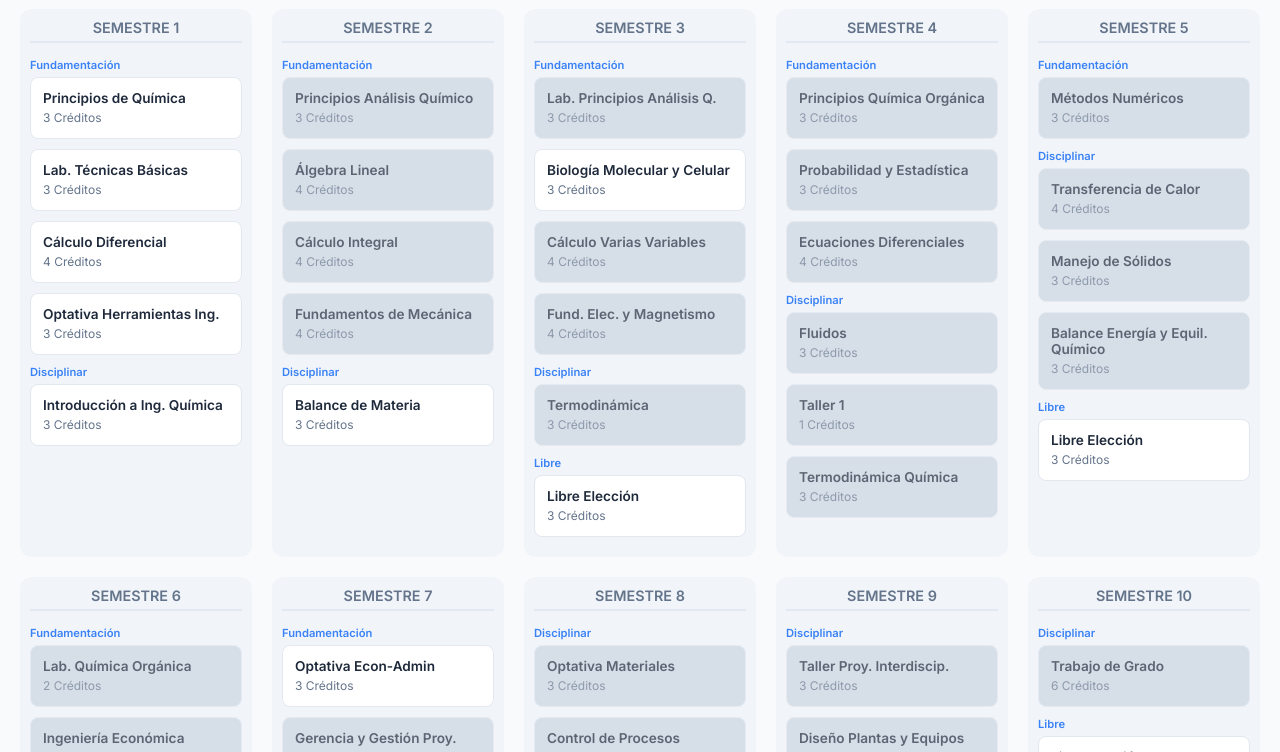
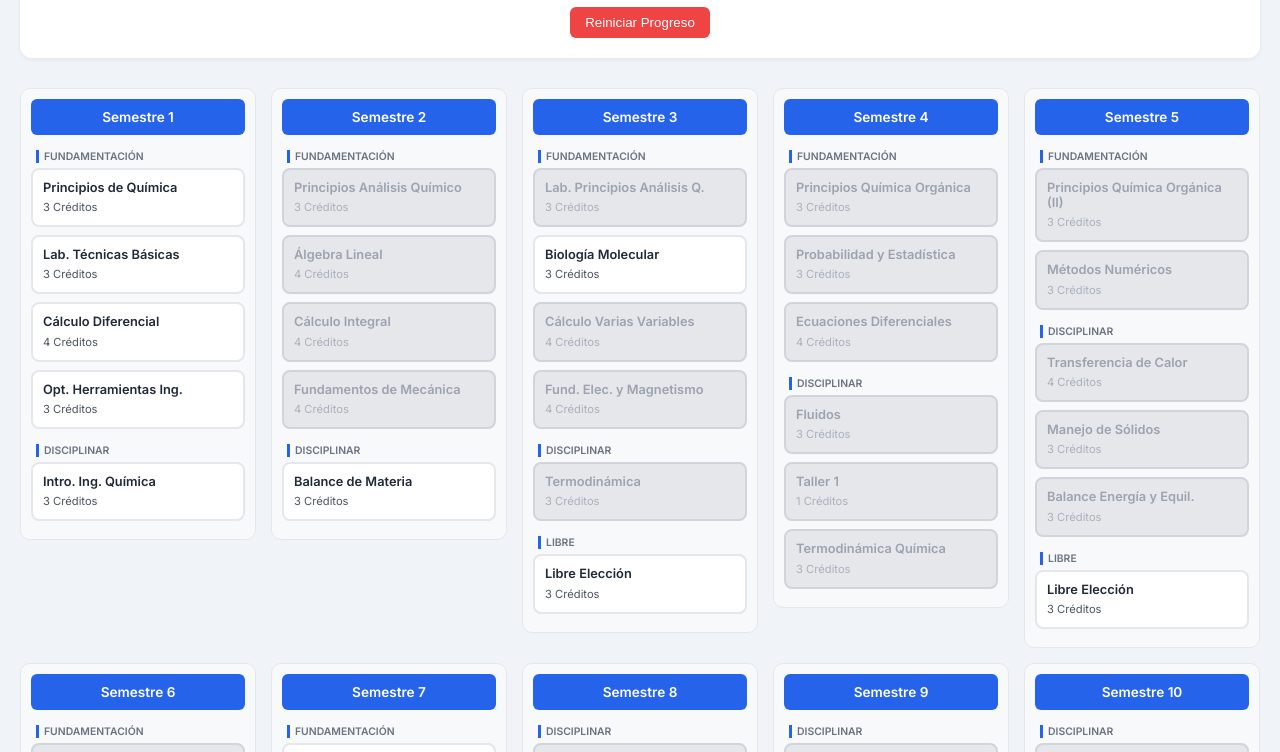
Before and after one commit to Saerling/Malla-ingenieria-quimica, a plain HTML site: page index.html in a window 1280 px wide. Shown: the part 194-946 px from the top of the page. Drawn offline with Linux system fonts and the light colour scheme.

Commit message:
Update index3.html
Updated the title and styles for the interactive curriculum. Adjusted the layout and improved the tooltip functionality.

```diff
--- a/index.html
+++ b/index.html
@@ -3,18 +3,18 @@
 <head>
     <meta charset="UTF-8">
     <meta name="viewport" content="width=device-width, initial-scale=1.0">
-    <title>Malla Interactiva - Ingeniería Química</title>
-    <link href="https://fonts.googleapis.com/css2?family=Inter:wght@300;400;600&display=swap" rel="stylesheet">
+    <title>Malla Curricular - Ingeniería Química</title>
+    <link href="https://fonts.googleapis.com/css2?family=Inter:wght@400;600&display=swap" rel="stylesheet">
     <style>
         :root {
-            --bg-color: #f8fafc;
+            --bg-color: #f0f4f8;
             --card-bg: #ffffff;
-            --primary: #3b82f6;
-            --success: #10b981;
-            --locked: #cbd5e1;
-            --text-main: #1e293b;
-            --text-muted: #64748b;
-            --border: #e2e8f0;
+            --primary: #2563eb;
+            --success: #059669;
+            --locked: #d1d5db;
+            --text-main: #1f2937;
+            --text-muted: #6b7280;
+            --border: #e5e7eb;
         }
 
         body {
@@ -28,300 +28,295 @@
         header {
             text-align: center;
             margin-bottom: 30px;
+            background: white;
+            padding: 20px;
+            border-radius: 12px;
+            box-shadow: 0 2px 4px rgba(0,0,0,0.05);
         }
 
-        h1 { font-weight: 600; color: var(--primary); }
+        .stats {
+            display: flex;
+            justify-content: center;
+            gap: 20px;
+            margin-top: 10px;
+            font-weight: 600;
+        }
 
-        /* Contenedor de la Malla */
+        .stat-item { padding: 5px 15px; border-radius: 20px; background: #e0e7ff; color: var(--primary); font-size: 0.9rem; }
+
         .malla-container {
             display: grid;
-            grid-template-columns: repeat(5, 1fr); /* 5 columnas para 10 semestres */
-            gap: 20px;
-            overflow-x: auto;
-            padding-bottom: 50px;
+            grid-template-columns: repeat(5, 1fr);
+            gap: 15px;
+            align-items: start;
         }
 
-        /* Columnas de Semestres */
         .semestre-col {
-            min-width: 200px;
-            background: rgba(226, 232, 240, 0.3);
+            background: rgba(255,255,255,0.5);
             padding: 10px;
-            border-radius: 12px;
+            border-radius: 10px;
+            border: 1px solid var(--border);
         }
 
         .semestre-title {
-            font-size: 0.9rem;
-            font-weight: 600;
-            text-transform: uppercase;
+            font-size: 0.85rem;
+            font-weight: 700;
+            text-align: center;
+            padding: 10px;
+            background: var(--primary);
+            color: white;
+            border-radius: 6px;
             margin-bottom: 15px;
-            color: var(--text-muted);
-            text-align: center;
-            border-bottom: 2px solid var(--border);
-            padding-bottom: 5px;
         }
 
-        /* Tarjetas de Materia */
+        .category-label {
+            font-size: 0.65rem;
+            font-weight: 800;
+            color: var(--text-muted);
+            text-transform: uppercase;
+            margin: 15px 0 5px 5px;
+            display: block;
+            border-left: 3px solid var(--primary);
+            padding-left: 5px;
+        }
+
         .materia {
             background: var(--card-bg);
-            border: 1px solid var(--border);
+            border: 2px solid var(--border);
             border-radius: 8px;
-            padding: 12px;
-            margin-bottom: 10px;
+            padding: 10px;
+            margin-bottom: 8px;
             cursor: pointer;
             transition: all 0.2s ease;
             position: relative;
-            user-select: none;
         }
 
         .materia:hover:not(.locked) {
+            border-color: var(--primary);
             transform: translateY(-2px);
-            box-shadow: 0 4px 6px -1px rgba(0, 0, 0, 0.1);
         }
 
         .materia.approved {
             background-color: var(--success);
+            border-color: #047857;
             color: white;
-            border-color: #059669;
         }
 
         .materia.locked {
-            background-color: var(--locked);
+            background-color: #e5e7eb;
+            border-color: #d1d5db;
+            color: #9ca3af;
             cursor: not-allowed;
-            opacity: 0.7;
         }
 
-        .materia-name {
-            font-size: 0.85rem;
-            font-weight: 600;
-            display: block;
+        .materia-name { font-size: 0.8rem; font-weight: 600; display: block; line-height: 1.2; }
+        .materia-credits { font-size: 0.7rem; opacity: 0.8; }
+
+        /* Tooltip mejorado */
+        [data-tooltip]:hover::after {
+            content: attr(data-tooltip);
+            position: absolute;
+            bottom: 105%;
+            left: 50%;
+            transform: translateX(-50%);
+            background: #1f2937;
+            color: white;
+            padding: 8px;
+            border-radius: 6px;
+            font-size: 0.7rem;
+            z-index: 100;
+            width: 140px;
+            text-align: center;
+            box-shadow: 0 4px 6px rgba(0,0,0,0.1);
         }
 
-        .materia-credits {
-            font-size: 0.75rem;
-            color: var(--text-muted);
+        button.reset-btn {
+            background: #ef4444;
+            color: white;
+            border: none;
+            padding: 8px 15px;
+            border-radius: 6px;
+            cursor: pointer;
+            margin-top: 10px;
         }
 
-        .approved .materia-credits { color: #d1fae5; }
-
-        /* Tooltip */
-        .materia::after {
-            content: attr(data-tooltip);
-            position: absolute;
-            bottom: 100%;
-            left: 50%;
-            transform: translateX(-50%);
-            background: #334155;
-            color: white;
-            padding: 5px 10px;
-            border-radius: 4px;
-            font-size: 0.7rem;
-            white-space: pre-wrap;
-            width: 150px;
-            visibility: hidden;
-            opacity: 0;
-            transition: opacity 0.2s;
-            z-index: 10;
-            pointer-events: none;
-            text-align: center;
-        }
-
-        .materia:hover::after {
-            visibility: visible;
-            opacity: 1;
-        }
-
-        .category-label {
-            font-size: 0.7rem;
-            font-weight: bold;
-            color: var(--primary);
-            margin: 10px 0 5px 0;
-            display: block;
-        }
-
-        @media (max-width: 1200px) {
-            .malla-container { grid-template-columns: repeat(2, 1fr); }
-        }
+        @media (max-width: 1000px) { .malla-container { grid-template-columns: repeat(2, 1fr); } }
+        @media (max-width: 600px) { .malla-container { grid-template-columns: 1fr; } }
     </style>
 </head>
 <body>
 
 <header>
-    <h1>Malla Curricular: Ingeniería Química</h1>
-    <p>Haz clic en una materia para marcarla como aprobada.</p>
-    <button onclick="resetProgreso()" style="padding: 8px 16px; cursor:pointer;">Reiniciar Progreso</button>
+    <h1>Malla Curricular Interactiva</h1>
+    <h3>Ingeniería Química</h3>
+    <div class="stats">
+        <div class="stat-item" id="total-creds">Total Créditos: 0</div>
+        <div class="stat-item" id="disc-creds">Créditos Disciplinares: 0</div>
+    </div>
+    <button class="reset-btn" onclick="resetProgreso()">Reiniciar Progreso</button>
 </header>
 
-<div class="malla-container" id="malla">
-    </div>
+<div class="malla-container" id="malla"></div>
 
 <script>
-    // Estructura de la Malla
     const data = [
-        {
-            semestre: 1,
-            materias: [
+        { sem: 1, mat: [
             { id: "A", name: "Principios de Química", cred: 3, req: [], cat: "Fundamentación" },
-                { id: "LAB_TB", name: "Lab. Técnicas Básicas", cred: 3, req: [], cat: "Fundamentación" },
+            { id: "LTB", name: "Lab. Técnicas Básicas", cred: 3, req: [], cat: "Fundamentación" },
             { id: "B", name: "Cálculo Diferencial", cred: 4, req: [], cat: "Fundamentación" },
-                { id: "OPT_H", name: "Optativa Herramientas Ing.", cred: 3, req: [], cat: "Fundamentación" },
-                { id: "INTRO_IQ", name: "Introducción a Ing. Química", cred: 3, req: [], cat: "Disciplinar" }
-            ]
-        },
-        {
-            semestre: 2,
-            materias: [
-                { id: "ANA_Q", name: "Principios Análisis Químico", cred: 3, req: ["A"], cat: "Fundamentación" },
+            { id: "OHI", name: "Opt. Herramientas Ing.", cred: 3, req: [], cat: "Fundamentación" },
+            { id: "IIQ", name: "Intro. Ing. Química", cred: 3, req: [], cat: "Disciplinar" }
+        ]},
+        { sem: 2, mat: [
+            { id: "PAQ", name: "Principios Análisis Químico", cred: 3, req: ["A"], cat: "Fundamentación" },
             { id: "C", name: "Álgebra Lineal", cred: 4, req: ["B"], cat: "Fundamentación" },
             { id: "D", name: "Cálculo Integral", cred: 4, req: ["B"], cat: "Fundamentación" },
             { id: "E", name: "Fundamentos de Mecánica", cred: 4, req: ["B"], cat: "Fundamentación" },
             { id: "LL", name: "Balance de Materia", cred: 3, req: [], cat: "Disciplinar" }
-            ]
-        },
-        {
-            semestre: 3,
-            materias: [
-                { id: "LAB_ANA", name: "Lab. Principios Análisis Q.", cred: 3, req: ["A"], cat: "Fundamentación" },
-                { id: "BIO", name: "Biología Molecular y Celular", cred: 3, req: [], cat: "Fundamentación" },
+        ]},
+        { sem: 3, mat: [
+            { id: "LPAQ", name: "Lab. Principios Análisis Q.", cred: 3, req: ["A"], cat: "Fundamentación" },
+            { id: "BIO", name: "Biología Molecular", cred: 3, req: [], cat: "Fundamentación" },
             { id: "F", name: "Cálculo Varias Variables", cred: 4, req: ["C", "D"], cat: "Fundamentación" },
-                { id: "FIS_EM", name: "Fund. Elec. y Magnetismo", cred: 4, req: ["D", "E"], cat: "Fundamentación" },
+            { id: "FEM", name: "Fund. Elec. y Magnetismo", cred: 4, req: ["D", "E"], cat: "Fundamentación" },
             { id: "G", name: "Termodinámica", cred: 3, req: ["LL"], cat: "Disciplinar" },
-                { id: "LIB_1", name: "Libre Elección", cred: 3, req: [], cat: "Libre" }
-            ]
-        },
-        {
-            semestre: 4,
-            materias: [
-                { id: "Q_ORG", name: "Principios Química Orgánica", cred: 3, req: ["A"], cat: "Fundamentación" },
-                { id: "PROBA", name: "Probabilidad y Estadística", cred: 3, req: ["B"], cat: "Fundamentación" },
+            { id: "L1", name: "Libre Elección", cred: 3, req: [], cat: "Libre" }
+        ]},
+        { sem: 4, mat: [
+            { id: "QO", name: "Principios Química Orgánica", cred: 3, req: ["A"], cat: "Fundamentación" },
+            { id: "PROB", name: "Probabilidad y Estadística", cred: 3, req: ["B"], cat: "Fundamentación" },
             { id: "H", name: "Ecuaciones Diferenciales", cred: 4, req: ["C", "D"], cat: "Fundamentación" },
             { id: "KK", name: "Fluidos", cred: 3, req: ["E", "G"], cat: "Disciplinar" },
-                { id: "TALLER1", name: "Taller 1", cred: 1, req: ["F", "G"], cat: "Disciplinar" },
+            { id: "T1", name: "Taller 1", cred: 1, req: ["F", "G"], cat: "Disciplinar" },
             { id: "HH", name: "Termodinámica Química", cred: 3, req: ["F", "G"], cat: "Disciplinar" }
-            ]
-        },
-        {
-            semestre: 5,
-            materias: [
+        ]},
+        { sem: 5, mat: [
+            { id: "QO2", name: "Principios Química Orgánica (II)", cred: 3, req: ["A"], cat: "Fundamentación" },
             { id: "J", name: "Métodos Numéricos", cred: 3, req: ["H"], cat: "Fundamentación" },
             { id: "K", name: "Transferencia de Calor", cred: 4, req: ["G", "H"], cat: "Disciplinar" },
             { id: "JJ", name: "Manejo de Sólidos", cred: 3, req: ["KK"], cat: "Disciplinar" },
-                { id: "L", name: "Balance Energía y Equil. Químico", cred: 3, req: ["HH"], cat: "Disciplinar" },
-                { id: "LIB_2", name: "Libre Elección", cred: 3, req: [], cat: "Libre" }
-            ]
-        },
-        {
-            semestre: 6,
-            materias: [
-                { id: "LAB_ORG", name: "Lab. Química Orgánica", cred: 2, req: ["A"], cat: "Fundamentación" },
+            { id: "L", name: "Balance Energía y Equil.", cred: 3, req: ["HH"], cat: "Disciplinar" },
+            { id: "L2", name: "Libre Elección", cred: 3, req: [], cat: "Libre" }
+        ]},
+        { sem: 6, mat: [
+            { id: "LQO", name: "Lab. Química Orgánica", cred: 2, req: ["A"], cat: "Fundamentación" },
             { id: "UU", name: "Ingeniería Económica", cred: 3, req: ["D"], cat: "Fundamentación" },
             { id: "M", name: "Transferencia de Masa", cred: 3, req: ["H"], cat: "Disciplinar" },
-                { id: "TALLER2", name: "Taller 2", cred: 1, req: ["H"], cat: "Disciplinar" },
-                { id: "LAB_TERM", name: "Lab. Propiedades Termo/Transp", cred: 3, req: ["L"], cat: "Disciplinar" },
-                { id: "OPT_T", name: "Optativa de Termodinámica", cred: 3, req: ["L"], cat: "Disciplinar" },
-                { id: "LIB_3", name: "Libre Elección", cred: 3, req: [], cat: "Libre" }
-            ]
-        },
-        {
-            semestre: 7,
-            materias: [
-                { id: "OPT_ADM", name: "Optativa Econ-Admin", cred: 3, req: [], cat: "Fundamentación" },
-                { id: "GERENCIA", name: "Gerencia y Gestión Proy.", cred: 3, req: ["UU"], cat: "Fundamentación" },
-                { id: "O", name: "Operaciones de Separación", cred: 3, req: ["M", "L"], cat: "Disciplinar" },
-                { id: "LAB_FST", name: "Lab. Fluidos, Sol. y Transf.", cred: 3, req: ["K"], cat: "Disciplinar" },
-                { id: "N", name: "Ingeniería Reacciones Quím.", cred: 3, req: ["L"], cat: "Disciplinar" },
-                { id: "LIB_4", name: "Libre Elección", cred: 3, req: [], cat: "Libre" }
-            ]
-        },
-        {
-            semestre: 8,
-            materias: [
-                { id: "OPT_MAT", name: "Optativa Materiales", cred: 3, req: ["C_108"], cat: "Disciplinar" },
+            { id: "T2", name: "Taller 2", cred: 1, req: ["H"], cat: "Disciplinar" },
+            { id: "LPT", name: "Lab. Propiedades Termo.", cred: 3, req: ["L"], cat: "Disciplinar" },
+            { id: "OT", name: "Optativa Termodinámica", cred: 3, req: ["L"], cat: "Disciplinar" },
+            { id: "L3", name: "Libre Elección", cred: 3, req: [], cat: "Libre" }
+        ]},
+        { sem: 7, mat: [
+            { id: "OEA", name: "Optativa Econ-Admin", cred: 3, req: [], cat: "Fundamentación" },
+            { id: "GGP", name: "Gerencia Proyectos", cred: 3, req: ["UU"], cat: "Fundamentación" },
+            { id: "O", name: "Operaciones Separación", cred: 3, req: ["M", "L"], cat: "Disciplinar" },
+            { id: "LF", name: "Lab. Fluidos y Calor", cred: 3, req: ["K"], cat: "Disciplinar" },
+            { id: "N", name: "Ing. Reacciones Química", cred: 3, req: ["L"], cat: "Disciplinar" },
+            { id: "L4", name: "Libre Elección", cred: 3, req: [], cat: "Libre" }
+        ]},
+        { sem: 8, mat: [
+            { id: "OM", name: "Optativa Materiales", cred: 3, req: ["TOTAL_108"], cat: "Disciplinar" },
             { id: "TT", name: "Control de Procesos", cred: 3, req: ["J", "N"], cat: "Disciplinar" },
-                { id: "LAB_SR", name: "Lab. Sep/Reacc/Control", cred: 3, req: ["O", "TT"], cat: "Disciplinar" },
-                { id: "OPT_PRO", name: "Optativa Proc. Quím/Bioq", cred: 3, req: ["M", "N"], cat: "Disciplinar" },
-                { id: "P", name: "Diseño de Procesos Quím/Bioq", cred: 3, req: ["L"], cat: "Disciplinar" },
-                { id: "LIB_5", name: "Libre Elección", cred: 4, req: [], cat: "Libre" }
-            ]
-        },
-        {
-            semestre: 9,
-            materias: [
-                { id: "TALLER_PRO", name: "Taller Proy. Interdiscip.", cred: 3, req: ["CD_53"], cat: "Disciplinar" },
-                { id: "DIS_PLANT", name: "Diseño Plantas y Equipos", cred: 3, req: ["O", "P"], cat: "Disciplinar" },
-                { id: "ING_PROC", name: "Ingeniería de Procesos", cred: 3, req: ["P"], cat: "Disciplinar" },
-                { id: "LIB_6", name: "Libre Elección", cred: 3, req: [], cat: "Libre" },
-                { id: "LIB_7", name: "Libre Elección", cred: 4, req: [], cat: "Libre" }
-            ]
-        },
-        {
-            semestre: 10,
-            materias: [
-                { id: "GRADO", name: "Trabajo de Grado", cred: 6, req: ["CD_60"], cat: "Disciplinar" },
-                { id: "LIB_8", name: "Libre Elección", cred: 3, req: [], cat: "Libre" },
-                { id: "LIB_9", name: "Libre Elección", cred: 3, req: [], cat: "Libre" },
-                { id: "LIB_10", name: "Libre Elección", cred: 3, req: [], cat: "Libre" },
-                { id: "LIB_11", name: "Libre Elección", cred: 4, req: [], cat: "Libre" }
-            ]
-        }
+            { id: "LSC", name: "Lab. Sep/Reacc/Control", cred: 3, req: ["O", "TT"], cat: "Disciplinar" },
+            { id: "OPB", name: "Opt. Proc. Bioquímicos", cred: 3, req: ["M", "N"], cat: "Disciplinar" },
+            { id: "P", name: "Diseño Proc. Químicos", cred: 3, req: ["L"], cat: "Disciplinar" },
+            { id: "L5", name: "Libre Elección", cred: 4, req: [], cat: "Libre" }
+        ]},
+        { sem: 9, mat: [
+            { id: "TPI", name: "Taller Proy. Interdisc.", cred: 3, req: ["DISC_53"], cat: "Disciplinar" },
+            { id: "DPE", name: "Diseño Plantas y Equipos", cred: 3, req: ["O", "P"], cat: "Disciplinar" },
+            { id: "IP", name: "Ingeniería de Procesos", cred: 3, req: ["P"], cat: "Disciplinar" },
+            { id: "L6", name: "Libre Elección", cred: 3, req: [], cat: "Libre" },
+            { id: "L7", name: "Libre Elección", cred: 4, req: [], cat: "Libre" }
+        ]},
+        { sem: 10, mat: [
+            { id: "TG", name: "Trabajo de Grado", cred: 6, req: ["DISC_60"], cat: "Disciplinar" },
+            { id: "L8", name: "Libre Elección", cred: 3, req: [], cat: "Libre" },
+            { id: "L9", name: "Libre Elección", cred: 3, req: [], cat: "Libre" },
+            { id: "L10", name: "Libre Elección", cred: 3, req: [], cat: "Libre" },
+            { id: "L11", name: "Libre Elección", cred: 4, req: [], cat: "Libre" }
+        ]}
     ];
 
-    let approved = JSON.parse(localStorage.getItem('quimicaProgreso')) || [];
+    let approved = JSON.parse(localStorage.getItem('iqProgreso')) || [];
 
-    const mallaElement = document.getElementById('malla');
+    function getStats() {
+        let total = 0, disc = 0;
+        data.forEach(s => s.mat.forEach(m => {
+            if(approved.includes(m.id)) {
+                total += m.cred;
+                if(m.cat === "Disciplinar") disc += m.cred;
+            }
+        }));
+        return { total, disc };
+    }
+
+    function checkReqs(materiaId) {
+        let mat = null;
+        data.forEach(s => { const found = s.mat.find(m => m.id === materiaId); if(found) mat = found; });
+        if(!mat) return { ok: true };
+
+        const stats = getStats();
+        let missing = [];
+
+        mat.req.forEach(r => {
+            if(r === "TOTAL_108") { if(stats.total < 108) missing.push("108 créditos totales"); }
+            else if(r === "DISC_53") { if(stats.disc < 53) missing.push("53 créditos disc."); }
+            else if(r === "DISC_60") { if(stats.disc < 60) missing.push("60 créditos disc."); }
+            else if(!approved.includes(r)) {
+                let rMatName = r;
+                data.forEach(s => { const f = s.mat.find(m => m.id === r); if(f) rMatName = f.name; });
+                missing.push(rMatName);
+            }
+        });
+        return { ok: missing.length === 0, missing };
+    }
+
+    function toggleMateria(id) {
+        const { ok } = checkReqs(id);
+        if(!ok && !approved.includes(id)) return; // No hace nada si está bloqueada y quieres aprobar
+
+        if(approved.includes(id)) {
+            approved = approved.filter(m => m !== id);
+        } else {
+            approved.push(id);
+        }
+        localStorage.setItem('iqProgreso', JSON.stringify(approved));
+        render();
+    }
 
     function render() {
-        mallaElement.innerHTML = '';
+        const container = document.getElementById('malla');
+        const stats = getStats();
+        document.getElementById('total-creds').innerText = `Total Créditos: ${stats.total}`;
+        document.getElementById('disc-creds').innerText = `Créditos Disciplinares: ${stats.disc}`;
 
-        // Calcular créditos actuales
-        let totalCreds = 0;
-        let discCreds = 0;
-
-        data.forEach(sem => {
-            sem.materias.forEach(m => {
-                if(approved.includes(m.id)) {
-                    totalCreds += m.cred;
-                    if(m.cat === "Disciplinar") discCreds += m.cred;
-                }
-            });
-        });
+        container.innerHTML = '';
 
         data.forEach(semestre => {
             const col = document.createElement('div');
             col.className = 'semestre-col';
-            col.innerHTML = `<div class="semestre-title">Semestre ${semestre.semestre}</div>`;
+            col.innerHTML = `<div class="semestre-title">Semestre ${semestre.sem}</div>`;
 
-            let lastCat = "";
-            semestre.materias.forEach(m => {
-                if(m.cat !== lastCat) {
+            let currentCat = "";
+            semestre.mat.forEach(m => {
+                if(m.cat !== currentCat) {
                     col.innerHTML += `<span class="category-label">${m.cat}</span>`;
-                    lastCat = m.cat;
+                    currentCat = m.cat;
                 }
 
+                const { ok, missing } = checkReqs(m.id);
+                const isApproved = approved.includes(m.id);
+
                 const card = document.createElement('div');
-                card.className = `materia ${approved.includes(m.id) ? 'approved' : ''}`;
+                card.className = `materia ${isApproved ? 'approved' : ''} ${(!ok && !isApproved) ? 'locked' : ''}`;
 
-                // Lógica de Bloqueo
-                let missing = [];
-                // Chequeo de prerequisitos por ID
-                m.req.forEach(r => {
-                    if (r === "C_108") {
-                        if (totalCreds < 108) missing.push("108 créditos totales (Llevas " + totalCreds + ")");
-                    } else if (r === "CD_53") {
-                        if (discCreds < 53) missing.push("53 créditos disciplinares (Llevas " + discCreds + ")");
-                    } else if (r === "CD_60") {
-                        if (discCreds < 60) missing.push("60 créditos disciplinares (Llevas " + discCreds + ")");
-                    } else if (!approved.includes(r)) {
-                        const mReq = findMateria(r);
-                        missing.push(mReq ? mReq.name : r);
-                    }
-                });
-
-                if (missing.length > 0) {
-                    card.classList.add('locked');
-                    card.setAttribute('data-tooltip', "Requisitos: " + missing.join(", "));
+                if(!ok && !isApproved) {
+                    card.setAttribute('data-tooltip', "Falta: " + missing.join(", "));
                 } else {
-                    card.setAttribute('data-tooltip', approved.includes(m.id) ? "Aprobada" : "Haga clic para aprobar");
                     card.onclick = () => toggleMateria(m.id);
+                    card.setAttribute('data-tooltip', isApproved ? "Click para desmarcar" : "Click para aprobar");
                 }
 
                 card.innerHTML = `
@@ -330,43 +325,19 @@
                 `;
                 col.appendChild(card);
             });
-            mallaElement.appendChild(col);
+            container.appendChild(col);
         });
     }
 
-    function findMateria(id) {
-        for (let s of data) {
-            let m = s.materias.find(mat => mat.id === id);
-            if (m) return m;
-        }
-        return null;
-    }
-
-    function toggleMateria(id) {
-        if (approved.includes(id)) {
-            // Al desmarcar, hay que verificar si otras dependen de esta
-            approved = approved.filter(item => item !== id);
-        } else {
-            approved.push(id);
-        }
-        save();
-        render();
-    }
-
-    function save() {
-        localStorage.setItem('quimicaProgreso', JSON.stringify(approved));
-    }
-
     function resetProgreso() {
-        if(confirm("¿Seguro que quieres borrar todo tu progreso?")) {
+        if(confirm("¿Borrar todo el progreso?")) {
             approved = [];
-            save();
+            localStorage.removeItem('iqProgreso');
             render();
         }
     }
 
     render();
 </script>
-
 </body>
 </html>
```
Lines whose indentation alone changed are shown as unchanged.
